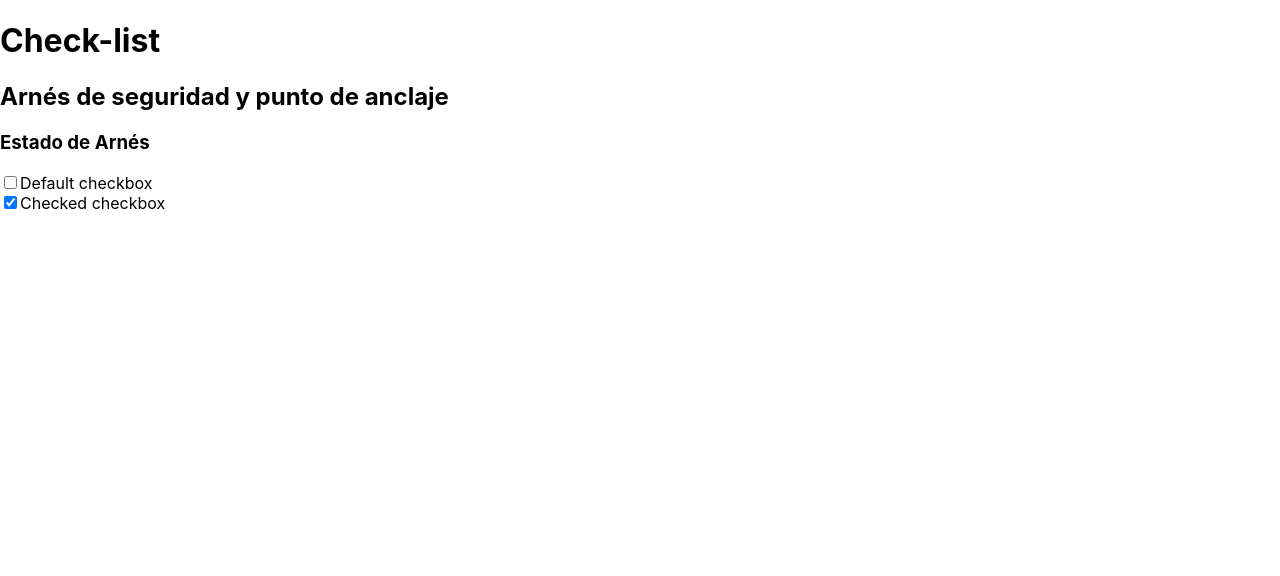
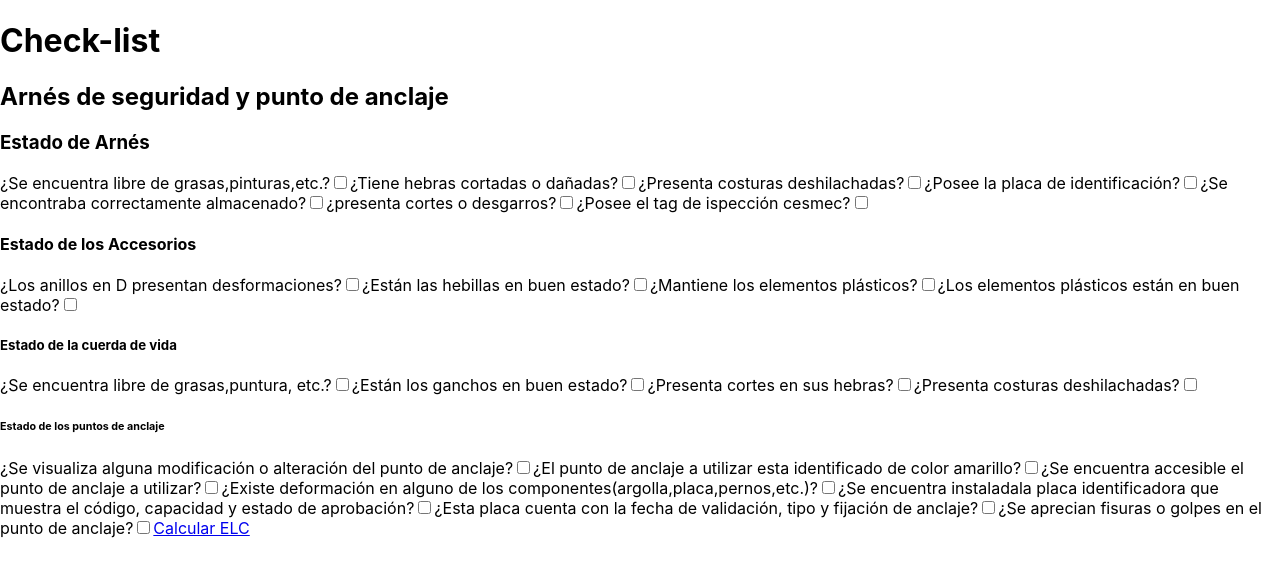
Before and after one commit to EstefaniaNeira/bhp-celc, a React (Create React App) app: page /Checklist in a window 1280 px wide. Shown: the top 576 px of the page. Built offline with nearby package versions, Linux system fonts and the light colour scheme.

Commit message:
vista checkout sin css

```diff
--- a/src/components/Checklist/Checklist.js
+++ b/src/components/Checklist/Checklist.js
@@ -1,28 +1,195 @@
 import React from "react";
+import { BrowserRouter as Link } from "react-router-dom";
+import Button from "react-bootstrap/Button";
 import classes from "./../Checklist/Checklist.module.css";
-import check from "react-bootstrap/formcheck";
 
 const Checklist = () => {
   return (
+    <>
       <div>
         <h1 clasName={classes.titleChecklist}>Check-list</h1>
         <h2>Arnés de seguridad y punto de anclaje </h2>
-
+      </div>
       <div className={classes.lineChecklist}></div>
       <h3>Estado de Arnés</h3>
       <div class="form-check">
-  <input class="form-check-input" type="checkbox" value="" id="flexCheckDefault"></input>
-  <label class="form-check-label" for="flexCheckDefault">
-    Default checkbox
-  </label>
+        ¿Se encuentra libre de grasas,pinturas,etc.?
+        <input
+          class="form-check-input"
+          type="checkbox"
+          value=""
+          id="flexCheckDefault"
+        ></input>
+        ¿Tiene hebras cortadas o dañadas?
+        <input
+          class="form-check-input"
+          type="checkbox"
+          value=""
+          id="flexCheckDefault"
+        ></input>
+        ¿Presenta costuras deshilachadas?
+        <input
+          class="form-check-input"
+          type="checkbox"
+          value=""
+          id="flexCheckDefault"
+        ></input>
+        ¿Posee la placa de identificación?
+        <input
+          class="form-check-input"
+          type="checkbox"
+          value=""
+          id="flexCheckDefault"
+        ></input>
+        ¿Se encontraba correctamente almacenado?
+        <input
+          class="form-check-input"
+          type="checkbox"
+          value=""
+          id="flexCheckDefault"
+        ></input>
+        ¿presenta cortes o desgarros?
+        <input
+          class="form-check-input"
+          type="checkbox"
+          value=""
+          id="flexCheckDefault"
+        ></input>
+        ¿Posee el tag de ispección cesmec?
+        <input
+          class="form-check-input"
+          type="checkbox"
+          value=""
+          id="flexCheckDefault"
+        ></input>
       </div>
+      <h4>Estado de los Accesorios</h4>
       <div class="form-check">
-  <input class="form-check-input" type="checkbox" value="" id="flexCheckChecked" checked></input>
-  <label class="form-check-label" for="flexCheckChecked">
-    Checked checkbox
-  </label>
+        ¿Los anillos en D presentan desformaciones?
+        <input
+          class="form-check-input"
+          type="checkbox"
+          value=""
+          id="flexCheckDefault"
+        ></input>
+        ¿Están las hebillas en buen estado?
+        <input
+          class="form-check-input"
+          type="checkbox"
+          value=""
+          id="flexCheckDefault"
+        ></input>
+        ¿Mantiene los elementos plásticos?
+        <input
+          class="form-check-input"
+          type="checkbox"
+          value=""
+          id="flexCheckDefault"
+        ></input>
+        ¿Los elementos plásticos están en buen estado?
+        <input
+          class="form-check-input"
+          type="checkbox"
+          value=""
+          id="flexCheckDefault"
+        ></input>
+      </div>
+      <h5>Estado de la cuerda de vida </h5>
+      <div class="form-check">
+        ¿Se encuentra libre de grasas,puntura, etc.?
+        <input
+          class="form-check-input"
+          type="checkbox"
+          value=""
+          id="flexCheckDefault"
+        ></input>
+        ¿Están los ganchos en buen estado?
+        <input
+          class="form-check-input"
+          type="checkbox"
+          value=""
+          id="flexCheckDefault"
+        ></input>
+        ¿Presenta cortes en sus hebras?
+        <input
+          class="form-check-input"
+          type="checkbox"
+          value=""
+          id="flexCheckDefault"
+        ></input>
+        ¿Presenta costuras deshilachadas?
+        <input
+          class="form-check-input"
+          type="checkbox"
+          value=""
+          id="flexCheckDefault"
+        ></input>
+        <h6>Estado de los puntos de anclaje </h6>
+        <div class="form-check">
+          ¿Se visualiza alguna modificación o alteración del punto de anclaje?
+          <input
+            class="form-check-input"
+            type="checkbox"
+            value=""
+            id="flexCheckDefault"
+          ></input>
+          ¿El punto de anclaje a utilizar esta identificado de color amarillo?
+          <input
+            class="form-check-input"
+            type="checkbox"
+            value=""
+            id="flexCheckDefault"
+          ></input>
+          ¿Se encuentra accesible el punto de anclaje a utilizar?
+          <input
+            class="form-check-input"
+            type="checkbox"
+            value=""
+            id="flexCheckDefault"
+          ></input>
+          ¿Existe deformación en alguno de los
+          componentes(argolla,placa,pernos,etc.)?
+          <input
+            class="form-check-input"
+            type="checkbox"
+            value=""
+            id="flexCheckDefault"
+          ></input>
+          ¿Se encuentra instaladala placa identificadora que muestra el código,
+          capacidad y estado de aprobación?
+          <input
+            class="form-check-input"
+            type="checkbox"
+            value=""
+            id="flexCheckDefault"
+          ></input>
+          ¿Esta placa cuenta con la fecha de validación, tipo y fijación de
+          anclaje?
+          <input
+            class="form-check-input"
+            type="checkbox"
+            value=""
+            id="flexCheckDefault"
+          ></input>
+          ¿Se aprecian fisuras o golpes en el punto de anclaje?
+          <input
+            class="form-check-input"
+            type="checkbox"
+            value=""
+            id="flexCheckDefault"
+          ></input>
+          <Link>
+            <Button
+              exact
+              href="/"
+              className={classes.buttonCalculationChecklist}
+            >
+              Calcular ELC
+            </Button>
+          </Link>
         </div>
       </div>
+    </>
   );
 };
 
--- a/src/components/Checklist/Checklist.module.css
+++ b/src/components/Checklist/Checklist.module.css
@@ -13,13 +13,33 @@ left: -2.78%;
     right: 1.39%;
     top: 1.79%;
     bottom: 93.54%;
-font-family:ariel;
+    font-family: ariel;
     font-style: normal;
     font-weight: 500;
     font-size: 15px;
     line-height: 18px;
     text-align: center;
     color: rgba(0, 0, 0, 0.64);
-
+  }
+  .buttonCalculationChecklist {
+    position: absolute;
+    justify-content: center;
+    background: #ef6e23;
+    border: 3px solid #ef6e23;
+    box-sizing: border-box;
+    border-radius: 4px;
+    font-style: normal;
+    font-weight: bold;
+    font-size: 16px;
+    line-height: 90px;
+    display: flex;
+    align-items: center;
+    text-align: center;
+    margin-left: 11vh;
+    margin-top: 23vh;
+    text-decoration: none;
+    color: #ffffff;
+    width: 35vh;
+    height: 10vh;
   }
 }
```
Lines whose indentation alone changed are shown as unchanged.
